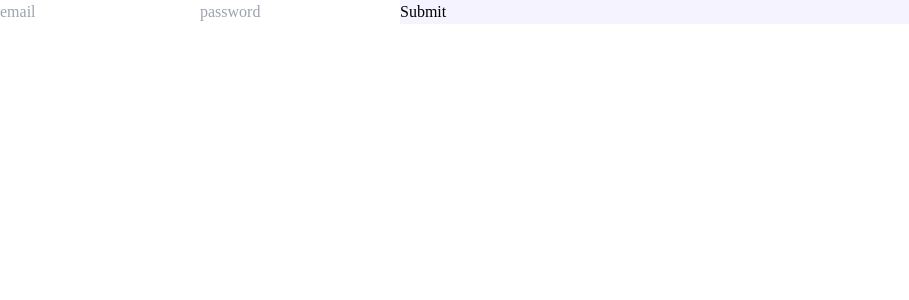
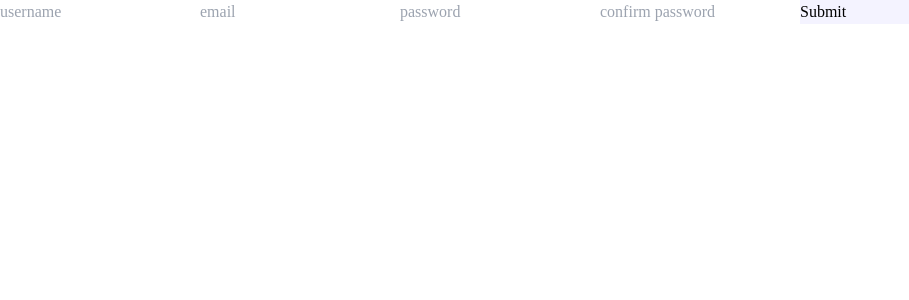
Before and after one commit to KARL-GROUP/karl-rental-fe, a Next.js app: page / in a window 1280 px wide. Shown: the top 300 px of the page, without its empty margins (0-909 px from the left). Built offline with nearby package versions, Linux system fonts and the light colour scheme.

Commit message:
Feat:Implementing admin register

```diff
--- a/src/pages/index.tsx
+++ b/src/pages/index.tsx
@@ -16,9 +16,6 @@ import { useState } from 'react'
 const inter = Inter({ subsets: ['latin'] })
 
 export default function Home() {
-  // const handleClick = () => {
-  //   console.log('Button was clicked');
-  // };
 
   const initialData = {
     email: "",
@@ -57,8 +54,10 @@ const register = async (e: any) => {
         <Footer /> */}
 
         <form>
-          <input placeholder='email' onChange={inputHandler}/>
-          <input placeholder='password' onChange={inputHandler}/>
+        <input name="userName" placeholder='username' onChange={inputHandler}/>
+          <input name="email" placeholder='email' onChange={inputHandler}/>
+          <input name="password" placeholder='password' onChange={inputHandler}/>
+          <input name="passwordConfirm" placeholder='confirm password' onChange={inputHandler}/>
           <button onClick={register}>Submit</button>
         </form>
         {/* <Cars /> */}
```
